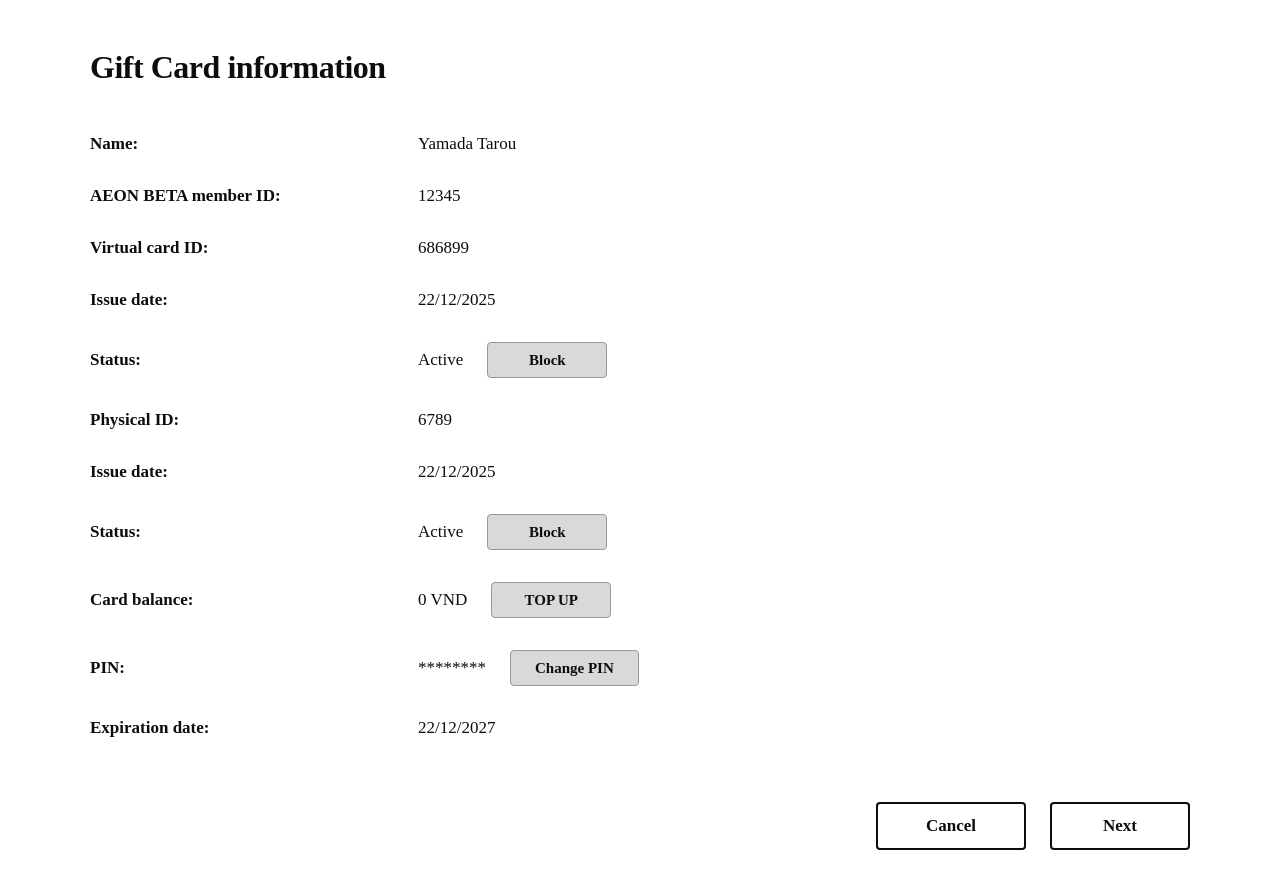
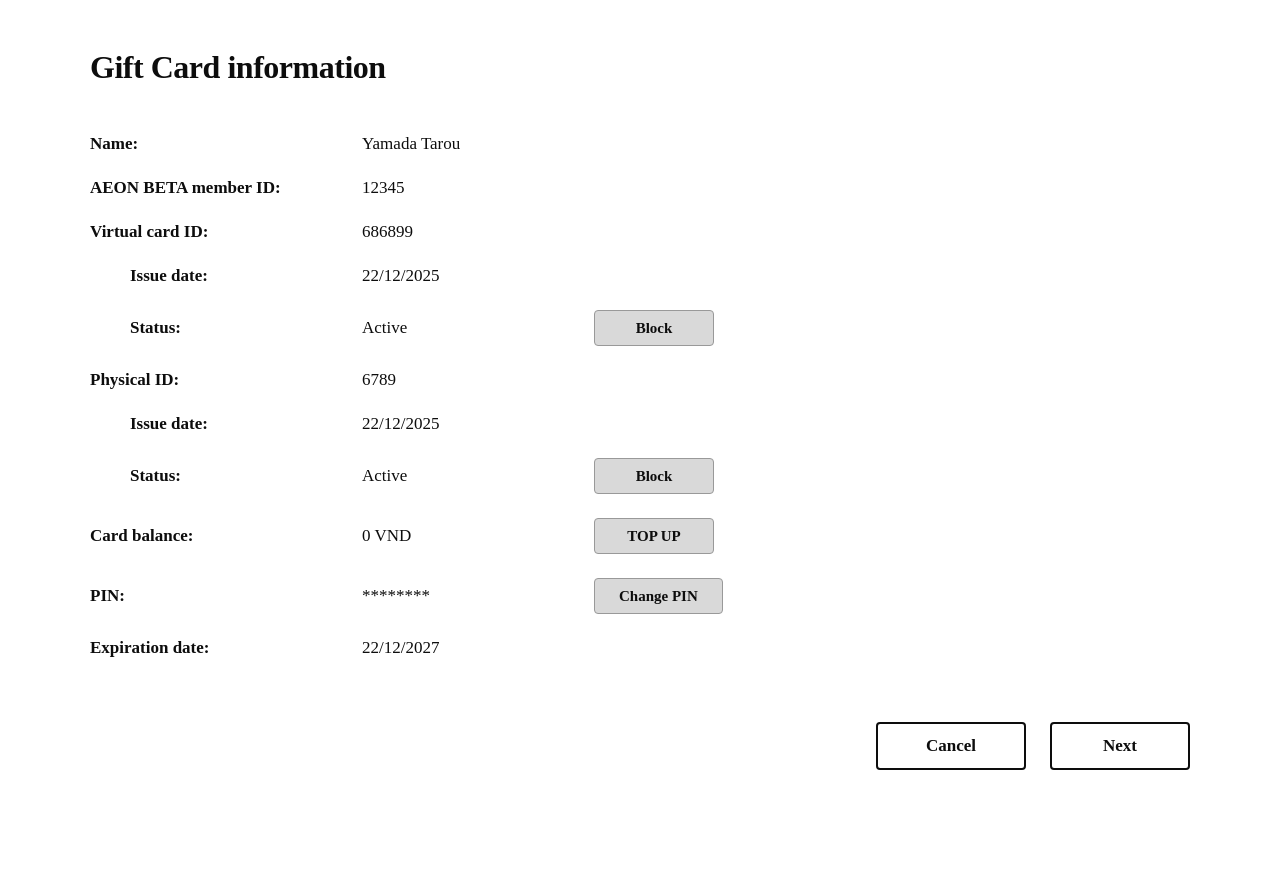
Before and after one commit to quang13ntt/aev-front, a React (Vite) app: page /gift-card in a window 1280 px wide. Shown: the top 888 px of the page. After the commit the page ends 818 px from the top, so only its background shows below. Built offline with nearby package versions, Linux system fonts and the light colour scheme; a web font is replaced by a local one.

Commit message:
Refactor GiftCardInfoPage layout and styles for improved readability and action placement

```diff
--- a/src/pages/GiftCardInfoPage.jsx
+++ b/src/pages/GiftCardInfoPage.jsx
@@ -50,31 +50,35 @@
           <div className={styles.formRow}>
             <label className={styles.label}>Name:</label>
             <div className={styles.value}>{cardData.name}</div>
+            <div className={styles.action}></div>
           </div>
 
           {/* AEON BETA member ID */}
           <div className={styles.formRow}>
             <label className={styles.label}>AEON BETA member ID:</label>
             <div className={styles.value}>{cardData.memberID}</div>
+            <div className={styles.action}></div>
           </div>
 
           {/* Virtual card ID */}
           <div className={styles.formRow}>
-            <label className={styles.label}>Virtual card ID:</label>
+            <label className={`${styles.label}`}>Virtual card ID:</label>
             <div className={styles.value}>{cardData.virtualCardID}</div>
+            <div className={styles.action}></div>
           </div>
 
           {/* Virtual Issue date */}
           <div className={styles.formRow}>
-            <label className={styles.label}>Issue date:</label>
+            <label className={`${styles.label} ${styles.indented}`}>Issue date:</label>
             <div className={styles.value}>{cardData.virtualIssueDate}</div>
+            <div className={styles.action}></div>
           </div>
 
           {/* Virtual Status */}
           <div className={styles.formRow}>
-            <label className={styles.label}>Status:</label>
-            <div className={styles.valueWithButton}>
-              <span className={styles.value}>{cardData.virtualStatus}</span>
+            <label className={`${styles.label} ${styles.indented}`}>Status:</label>
+            <div className={styles.value}>{cardData.virtualStatus}</div>
+            <div className={styles.action}>
               <button className={styles.actionButton} onClick={handleBlockVirtual}>
                 Block
               </button>
@@ -83,21 +87,23 @@
 
           {/* Physical ID */}
           <div className={styles.formRow}>
-            <label className={styles.label}>Physical ID:</label>
+            <label className={`${styles.label}`}>Physical ID:</label>
             <div className={styles.value}>{cardData.physicalID}</div>
+            <div className={styles.action}></div>
           </div>
 
           {/* Physical Issue date */}
           <div className={styles.formRow}>
-            <label className={styles.label}>Issue date:</label>
+            <label className={`${styles.label} ${styles.indented}`}>Issue date:</label>
             <div className={styles.value}>{cardData.physicalIssueDate}</div>
+            <div className={styles.action}></div>
           </div>
 
           {/* Physical Status */}
           <div className={styles.formRow}>
-            <label className={styles.label}>Status:</label>
-            <div className={styles.valueWithButton}>
-              <span className={styles.value}>{cardData.physicalStatus}</span>
+            <label className={`${styles.label} ${styles.indented}`}>Status:</label>
+            <div className={styles.value}>{cardData.physicalStatus}</div>
+            <div className={styles.action}>
               <button className={styles.actionButton} onClick={handleBlockPhysical}>
                 Block
               </button>
@@ -107,8 +113,8 @@
           {/* Card balance */}
           <div className={styles.formRow}>
             <label className={styles.label}>Card balance:</label>
-            <div className={styles.valueWithButton}>
-              <span className={styles.value}>{cardData.balance}</span>
+            <div className={styles.value}>{cardData.balance}</div>
+            <div className={styles.action}>
               <button className={styles.actionButton} onClick={handleTopUp}>
                 TOP UP
               </button>
@@ -118,8 +124,8 @@
           {/* PIN */}
           <div className={styles.formRow}>
             <label className={styles.label}>PIN:</label>
-            <div className={styles.valueWithButton}>
-              <span className={styles.value}>{cardData.pin}</span>
+            <div className={styles.value}>{cardData.pin}</div>
+            <div className={styles.action}>
               <button className={styles.actionButton} onClick={handleChangePIN}>
                 Change PIN
               </button>
@@ -130,6 +136,7 @@
           <div className={styles.formRow}>
             <label className={styles.label}>Expiration date:</label>
             <div className={styles.value}>{cardData.expirationDate}</div>
+            <div className={styles.action}></div>
           </div>
         </div>
 
--- a/src/pages/GiftCardInfoPage.module.css
+++ b/src/pages/GiftCardInfoPage.module.css
@@ -23,15 +23,15 @@
 .formSection {
   display: flex;
   flex-direction: column;
-  gap: 32px;
+  gap: 24px;
   margin-bottom: 64px;
 }
 
 .formRow {
   display: grid;
-  grid-template-columns: 280px 1fr;
+  grid-template-columns: 240px 200px 140px;
   align-items: center;
-  gap: 48px;
+  gap: 32px;
 }
 
 .label {
@@ -43,6 +43,10 @@
   text-align: left;
 }
 
+.label.indented {
+  padding-left: 40px;
+}
+
 .value {
   font-family: 'ABC Diatype';
   font-weight: 400;
@@ -51,10 +55,10 @@
   color: #0D0D0D;
 }
 
-.valueWithButton {
+.action {
   display: flex;
   align-items: center;
-  gap: 24px;
+  justify-content: flex-start;
 }
 
 .actionButton {
@@ -149,6 +153,14 @@
     gap: 12px;
   }
 
+  .label.indented {
+    padding-left: 20px;
+  }
+
+  .action {
+    margin-top: 8px;
+  }
+
   .label {
     font-size: 15px;
   }
```
